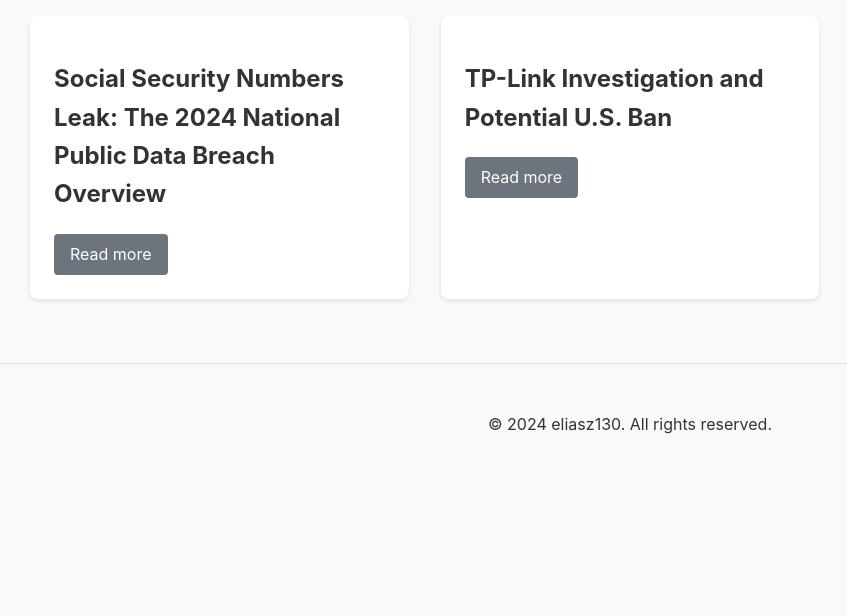
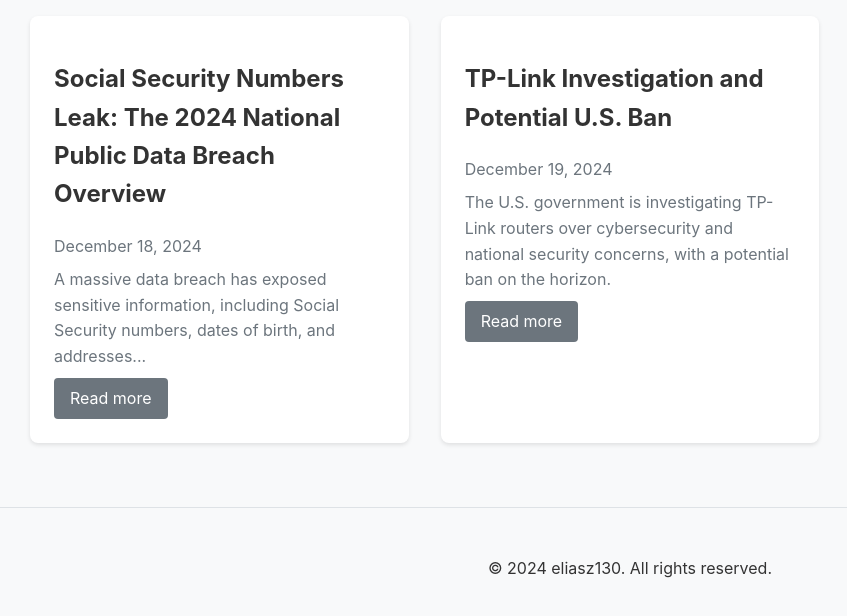
Before and after one commit to eliasz130/eliasz130.github.io, a plain HTML site: page blog/index.html in a window 1280 px wide. Shown: the part 146-762 px from the top of the page, without its empty margins (10-857 px from the left). Drawn offline with Linux system fonts and the light colour scheme.

Commit message:
Add dates to posts

```diff
--- a/blog/index.html
+++ b/blog/index.html
@@ -23,13 +23,15 @@
 
                 <div class="post-card">
                     <h2>Social Security Numbers Leak: The 2024 National Public Data Breach Overview</h2>
-                    <p></p>
+                    <p class="post-meta">December 18, 2024</p>
+                    <p class="post-meta">A massive data breach has exposed sensitive information, including Social Security numbers, dates of birth, and addresses...</p>
                     <a href="social-security-leak.html" class="btn btn-back">Read more</a>
                 </div>
 
                 <div class="post-card">
                     <h2>TP-Link Investigation and Potential U.S. Ban</h2>
-                    <p></p>
+                    <p class="post-meta">December 19, 2024</p>
+                    <p class="post-meta">The U.S. government is investigating TP-Link routers over cybersecurity and national security concerns, with a potential ban on the horizon.</p>
                     <a href="tp-link-investigation.html" class="btn btn-back">Read more</a>
                 </div>
 
```
